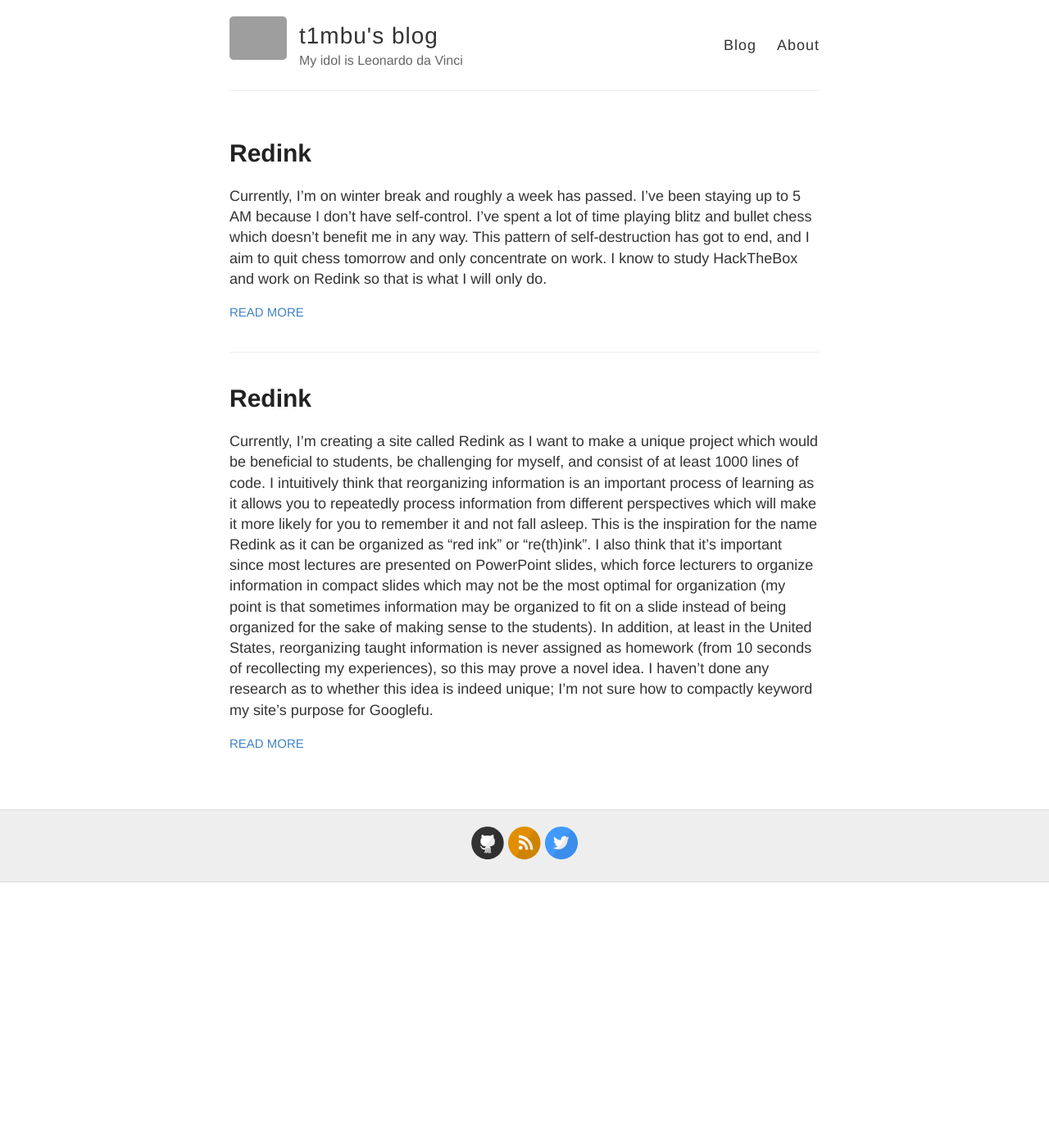
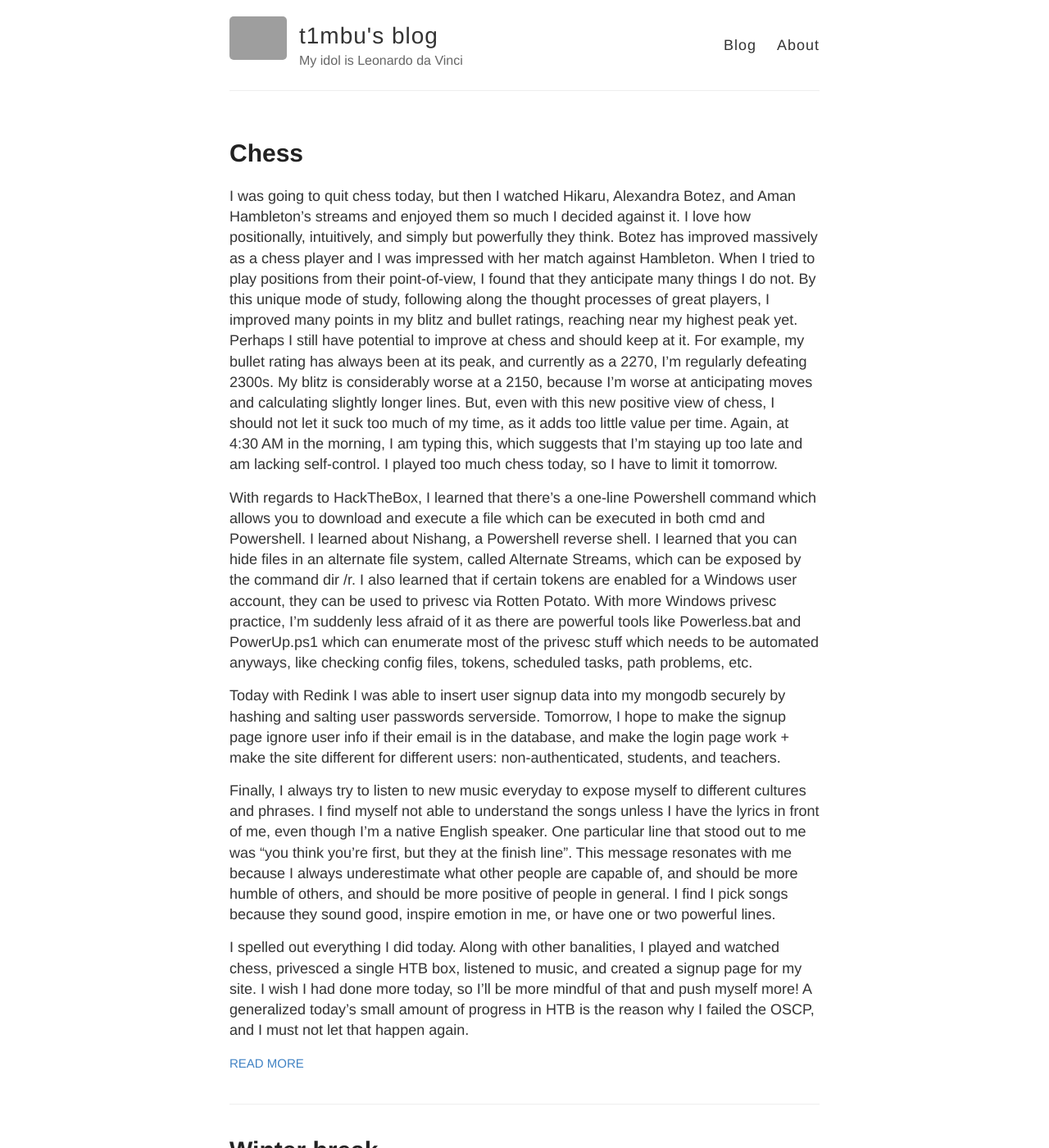
Before and after one commit to t1mbu/t1mbu.github.io, a Jekyll site: the page built from index.html, in a window 1280 px wide and 1400 px high. Shown: the whole window at 82% size. Built offline with Jekyll 4.4.1, drawn with Linux system fonts in a browser that asks for light colours; grey boxes are pictures that could not be loaded.

Commit message:
write today before bed

```diff
--- /dev/null
+++ b/_posts/2019-12-22-Chess.md
@@ -0,0 +1,14 @@
+---
+layout: post
+title: Chess
+---
+
+I was going to quit chess today, but then I watched Hikaru, Alexandra Botez, and Aman Hambleton's streams and enjoyed them so much I decided against it. I love how positionally, intuitively, and simply but powerfully they think. Botez has improved massively as a chess player and I was impressed with her match against Hambleton. When I tried to play positions from their point-of-view, I found that they anticipate many things I do not. By this unique mode of study, following along the thought processes of great players, I improved many points in my blitz and bullet ratings, reaching near my highest peak yet. Perhaps I still have potential to improve at chess and should keep at it. For example, my bullet rating has always been at its peak, and currently as a 2270, I'm regularly defeating 2300s. My blitz is considerably worse at a 2150, because I'm worse at anticipating moves and calculating slightly longer lines. But, even with this new positive view of chess, I should not let it suck too much of my time, as it adds too little value per time. Again, at 4:30 AM in the morning, I am typing this, which suggests that I'm staying up too late and am lacking self-control. I played too much chess today, so I have to limit it tomorrow.
+
+With regards to HackTheBox, I learned that there's a one-line Powershell command which allows you to download and execute a file which can be executed in both cmd and Powershell. I learned about Nishang, a Powershell reverse shell. I learned that you can hide files in an alternate file system, called Alternate Streams, which can be exposed by the command dir /r. I also learned that if certain tokens are enabled for a Windows user account, they can be used to privesc via Rotten Potato. With more Windows privesc practice, I'm suddenly less afraid of it as there are powerful tools like Powerless.bat and PowerUp.ps1 which can enumerate most of the privesc stuff which needs to be automated anyways, like checking config files, tokens, scheduled tasks, path problems, etc.
+
+Today with Redink I was able to insert user signup data into my mongodb securely by hashing and salting user passwords serverside. Tomorrow, I hope to make the signup page ignore user info if their email is in the database, and make the login page work + make the site different for different users: non-authenticated, students, and teachers.
+
+Finally, I always try to listen to new music everyday to expose myself to different cultures and phrases. I find myself not able to understand the songs unless I have the lyrics in front of me, even though I'm a native English speaker. One particular line that stood out to me was "you think you're first, but they at the finish line". This message resonates with me because I always underestimate what other people are capable of, and should be more humble of others, and should be more positive of people in general. I find I pick songs because they sound good, inspire emotion in me, or have one or two powerful lines.
+
+I spelled out everything I did today. Along with other banalities, I played and watched chess, privesced a single HTB box, listened to music, and created a signup page for my site. I wish I had done more today, so I'll be more mindful of that and push myself more! A generalized today's small amount of progress in HTB is the reason why I failed the OSCP, and I must not let that happen again.
```
Also changed, not shown: _posts/2019-12-21-WinterBreak.md (+1 -1 lines).
